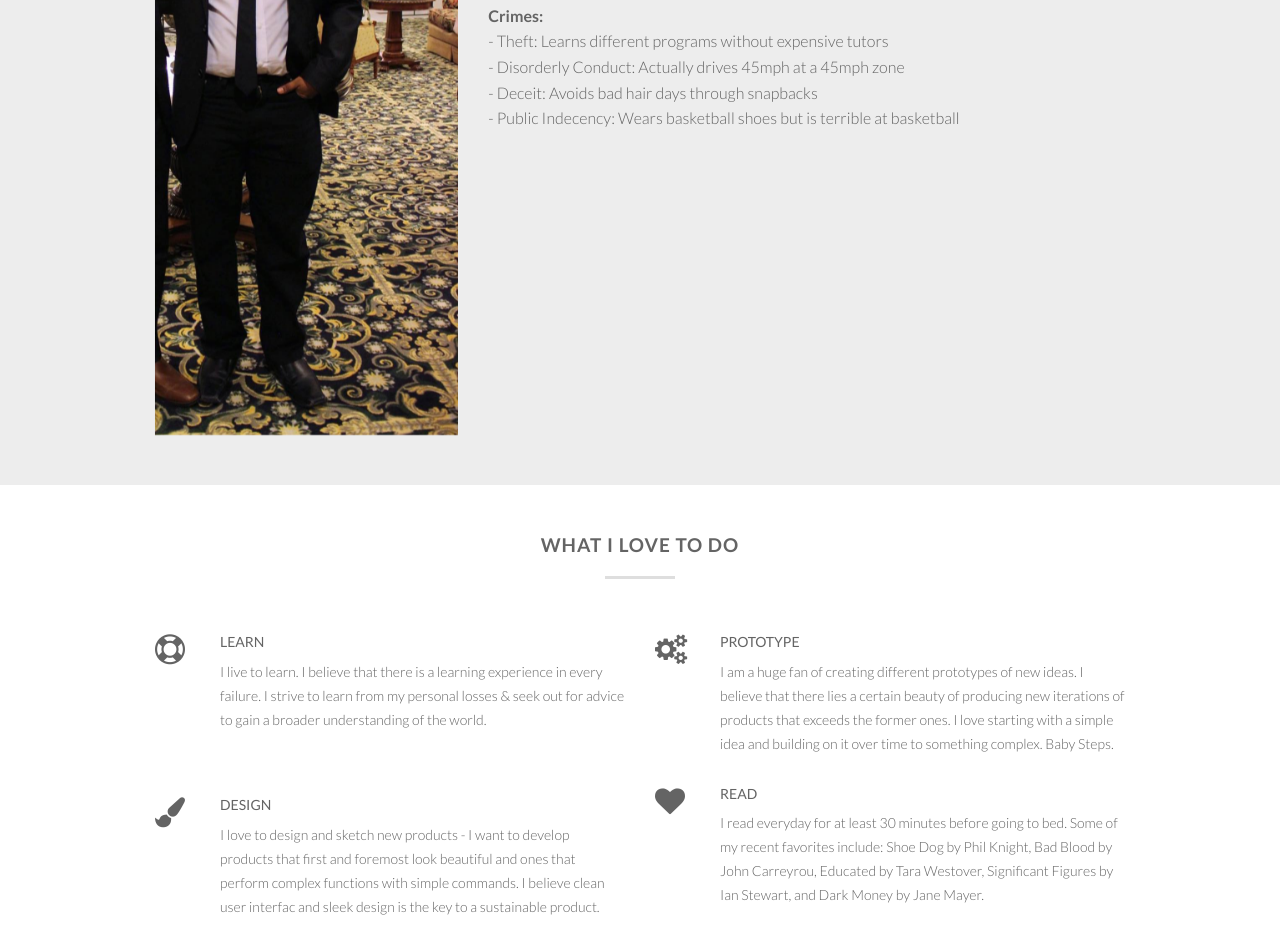
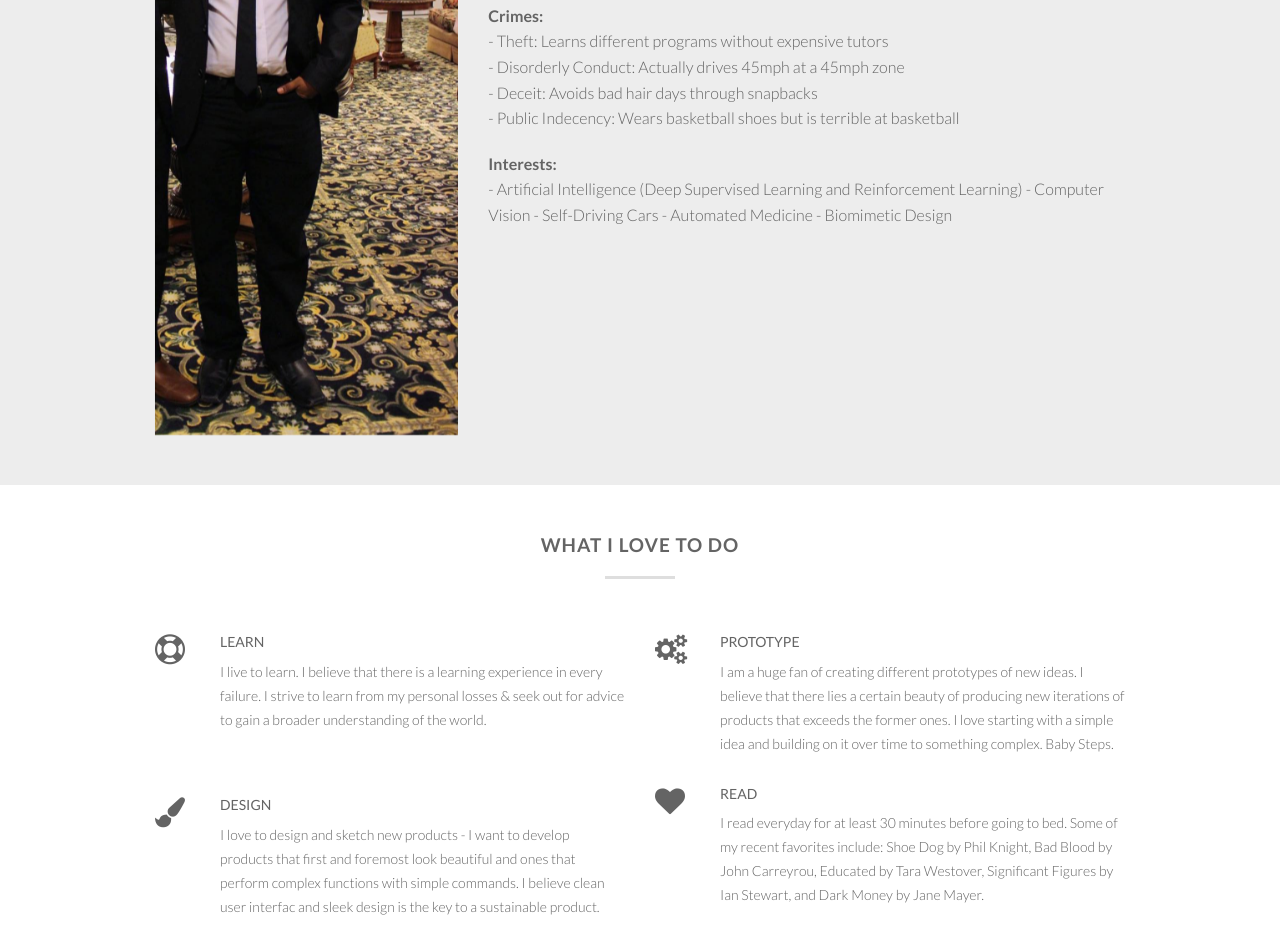
Before and after one commit to hkanumilli/MyWebsite, a plain HTML site: page index.html in a window 1280 px wide. Shown: the part 1309-2257 px from the top of the page. Drawn offline with nearby package versions, Linux system fonts and the light colour scheme.

Commit message:
Update index.html

```diff
--- a/index.html
+++ b/index.html
@@ -139,6 +139,14 @@
 							- Disorderly Conduct: Actually drives 45mph at a 45mph zone <br>
 							- Deceit: Avoids bad hair days through snapbacks <br>
 							- Public Indecency: Wears basketball shoes but is terrible  at basketball
+						</p>
+						<p>
+							<strong> Interests: </strong><br>
+							- Artificial Intelligence (Deep Supervised Learning and Reinforcement Learning)
+							- Computer Vision
+							- Self-Driving Cars
+							- Automated Medicine
+							- Biomimetic Design
 						</p>
 					</div>
 				</div>
```
